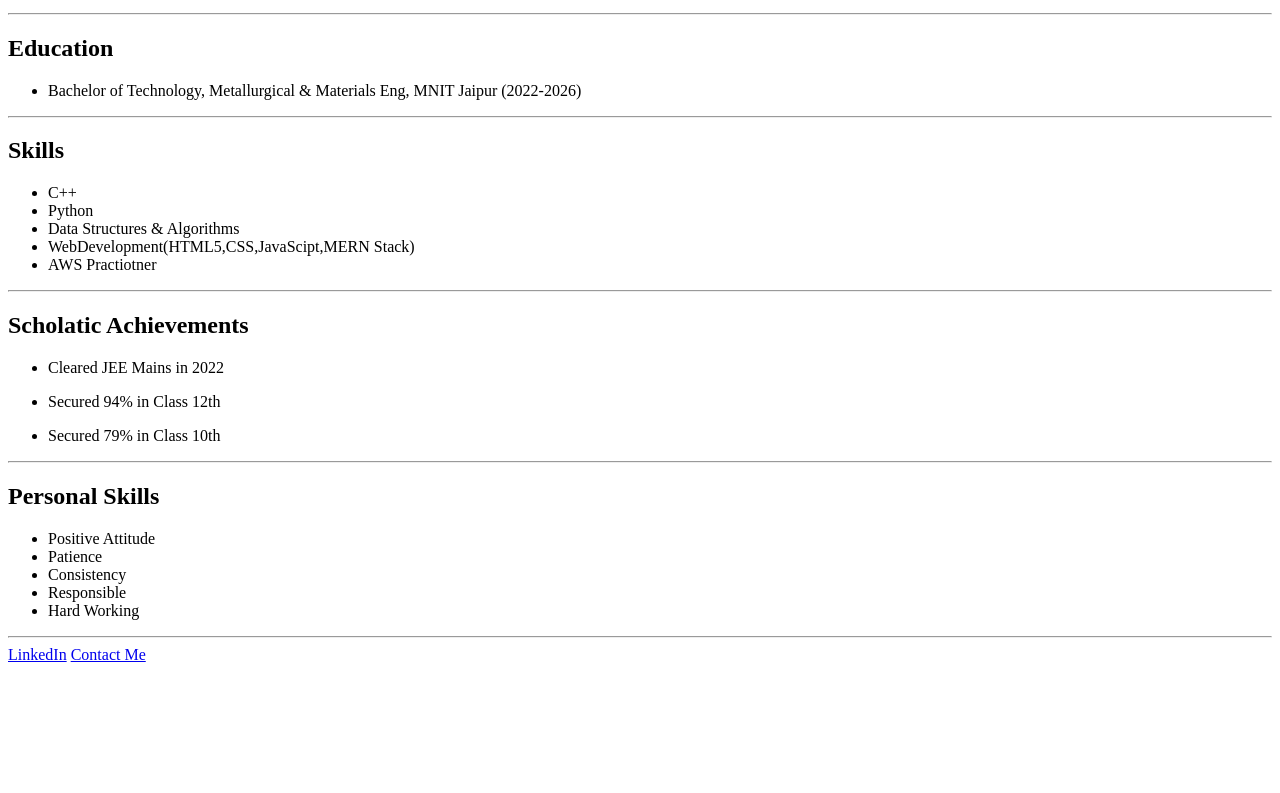
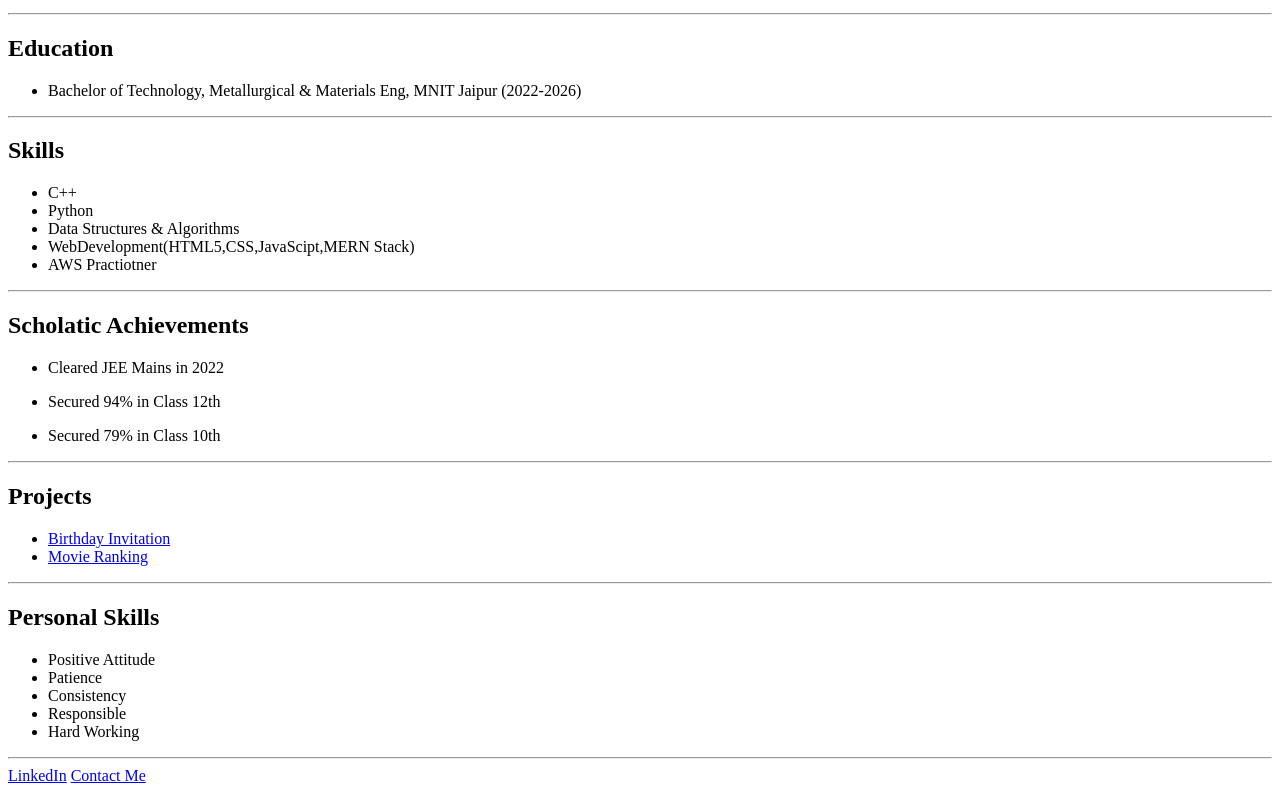
Before and after one commit to rickymnit/Portfolio, a plain HTML site: page index.html in a window 1280 px wide. Shown: the part 422-1215 px from the top of the page. Before the commit the page ends 1094 px from the top, so only its background shows below. Drawn offline with Linux system fonts and the light colour scheme.

Commit message:
Add files via upload
Signed-off-by: Ricky Raj <125483830+rickymnit@users.noreply.github.com>

```diff
--- a/index.html
+++ b/index.html
@@ -2,7 +2,7 @@
 <html lang="en">
     <head>
         <meta charset="UTF-8">
-        <title>Resume</title>
+        <title>Portfolio</title>
     </head>
     <body>
         <h1>RICKY RAJ</h1>
@@ -32,6 +32,13 @@
             <li><p>Secured 79% in Class 10th</p></li>
         </ul>
         <hr>
+        <h2>Projects</h2>
+        <ul>
+            <li><a href="../3.4 Birthday Invite Project/index.html">Birthday Invitation</a></li>
+            <li><a href="../2.4 Movie Ranking Project/index.html">Movie Ranking</a></li>
+        </ul>
+
+        <hr>
         <h2>Personal Skills</h2>
         <ul>
             <li>Positive Attitude </li>
@@ -40,7 +47,6 @@
             <li>Responsible</li>
             <li>Hard Working</li>
         </ul>
-
         <hr>
         <a href="https://www.linkedin.com/in/ricky-raj-a65745266/">LinkedIn</a>
         <a href="./contact.html">Contact Me</a>
```
